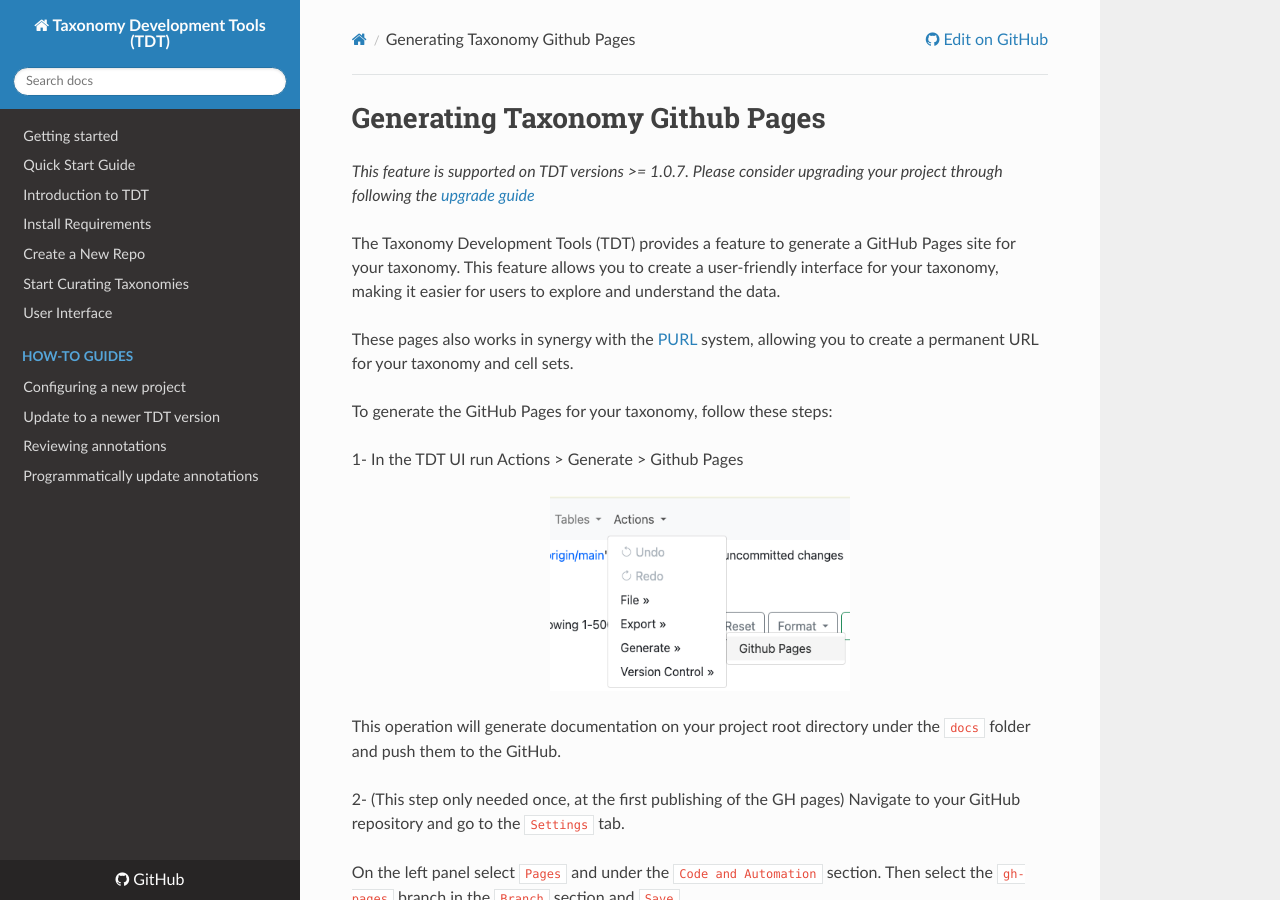
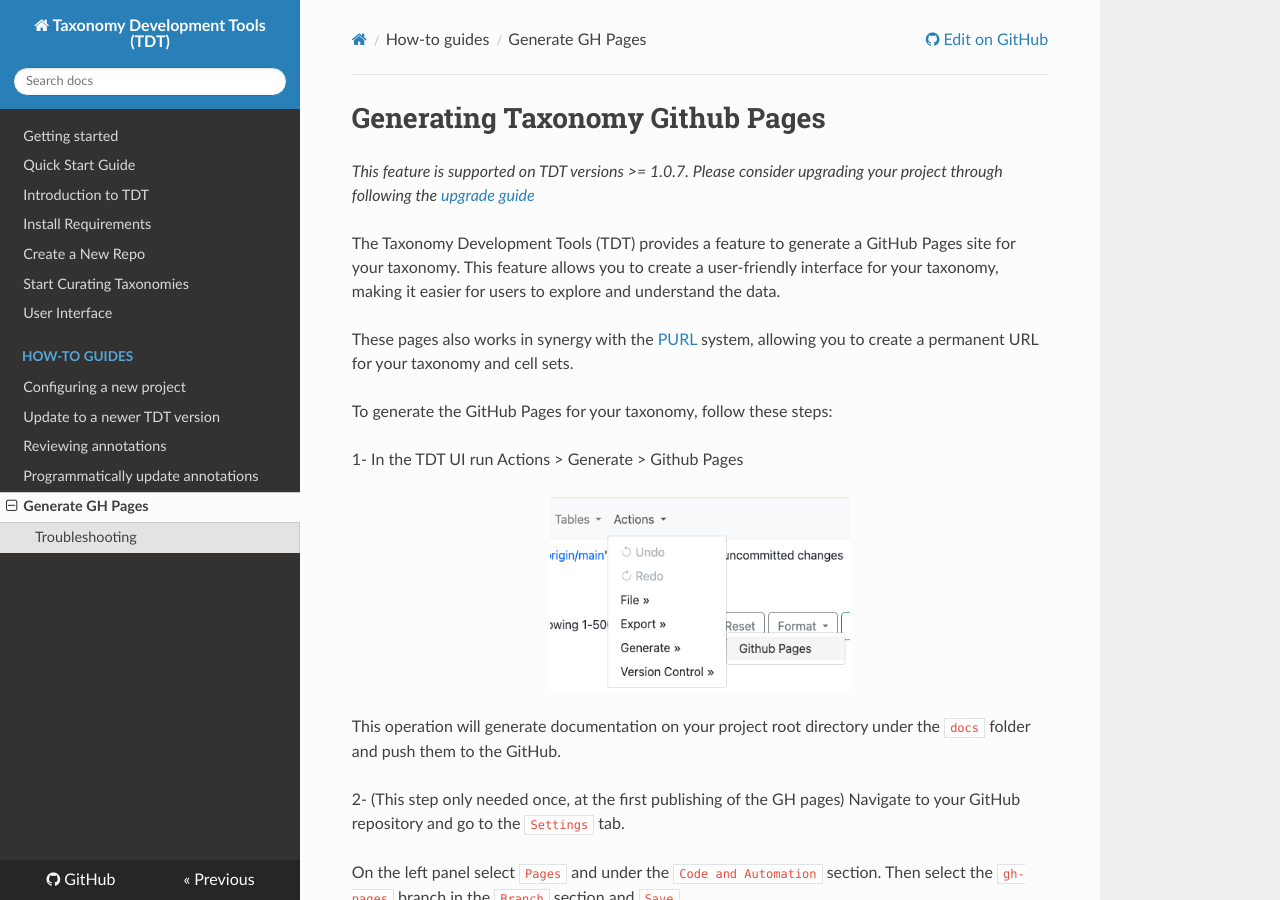
Before and after one commit to brain-bican/taxonomy-development-tools, an MkDocs documentation site: the page built from docs/Gh_Pages.md, in a window 1280 px wide and 900 px high. Built offline with MkDocs 1.6.1, drawn with Linux system fonts in a browser that asks for light colours; nearby versions of some CDN libraries.

Commit message:
gh pages documentation added

```diff
--- a/docs/Gh_Pages.md
+++ b/docs/Gh_Pages.md
@@ -21,7 +21,7 @@
 On the left panel select `Pages` and under the `Code and Automation` section. Then select the `gh-pages` branch in the `Branch` section and `Save`.
 
 <p align="center">
-    <img src="https://raw.githubusercontent.com/brain-bican/taxonomy-development-tools/main/docs/images/screenshots/docs_config.png" alt="GH Pages configuration" width="500"/>
+    <img src="https://raw.githubusercontent.com/brain-bican/taxonomy-development-tools/main/docs/images/screenshots/docs_config.png" alt="GH Pages configuration" width="700"/>
 </p>
 
 Then please wait for a few minutes for the GitHub Pages to be generated. In the background a GitHub action is preparing that branch for you. Then your taxonomy will be available at `https://brain-bican.github.io/<your_repository_name>/`.
--- a/mkdocs.yml
+++ b/mkdocs.yml
@@ -16,5 +16,6 @@
     - Update to a newer TDT version: Update.md
     - Reviewing annotations: Review.md
     - Programmatically update annotations: UpdateAnnotations.md
+    - Generate GH Pages: Gh_Pages.md
 repo_url: https://github.com/brain-bican/taxonomy-development-tools/
 edit_uri: edit/main/docs/
```
